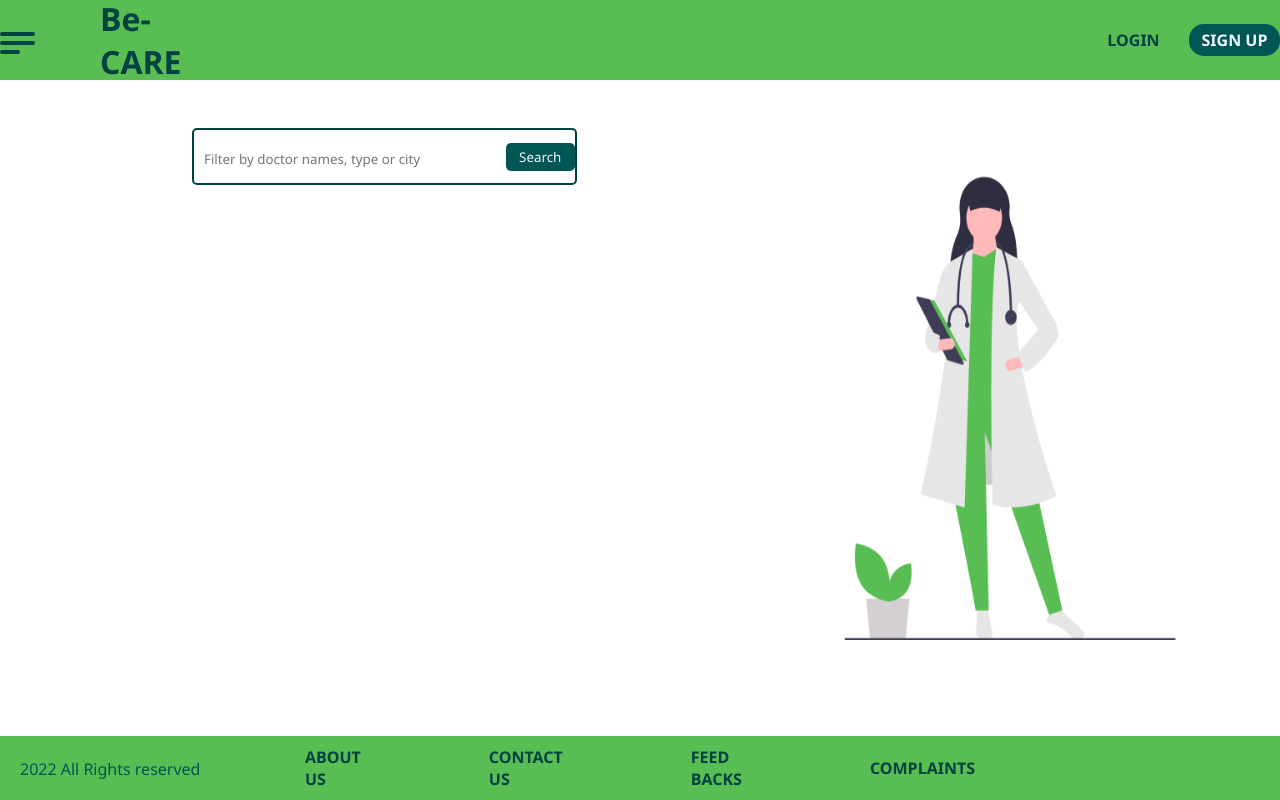
After one commit to Janod-Umayanga/bE-CARE, a PHP site: page /channel-a-doctor.php in a window 1280 px wide. The commit adds this page. Run offline with PHP 8.4, Linux system fonts and the light colour scheme; data that the repository does not hold is empty.

Commit message:
Reading and Searching Doctors functionality

```diff
--- /dev/null
+++ b/channel-a-doctor.php
@@ -0,0 +1,140 @@
+<?php
+session_start();
+$mysqli = require __DIR__."/database.php";
+
+if (isset($_SESSION["user_id"])) {
+
+    $sql = "SELECT * FROM patient WHERE patient_id = {$_SESSION["user_id"]}";
+
+    $result = $mysqli->query($sql);
+
+    $user = $result->fetch_assoc();
+
+}
+?>
+
+<!DOCTYPE html>
+<html lang="en">
+<head>
+    <meta charset="UTF-8">
+    <meta http-equiv="X-UA-Compatible" content="IE=edge">
+    <meta name="viewport" content="width=device-width, initial-scale=1.0">
+    <link rel="stylesheet" href="style.css">
+    <title>Document</title>
+</head>
+<body>
+<?php if (isset($user)): ?>
+        <header>
+            <div class="left">
+                <div>
+                    <span></span>
+                    <span></span>
+                    <span></span>
+                </div>
+                <h1>Be-CARE</h1>
+            </div>
+
+            <div class="right">
+                <a href="patient_details.php"><?= htmlspecialchars($user["first_name"]) ?></a>
+                <a href="logout.php">Log Out</a>
+            </div>
+        </header>
+
+    <?php else: ?>
+        <header>
+            <div class="left">
+                <div>
+                    <span></span>
+                    <span></span>
+                    <span></span>
+                </div>
+                <h1>Be-CARE</h1>
+            </div>
+
+            <div class="right">
+                <a href="login.php">LOGIN</a>
+                <a href="signup.html">SIGN UP</a>
+            </div>
+        </header>
+
+    <?php endif; ?>
+
+    <section class="doctor-cards">
+        <div class="left">
+            <form action="" method="GET">
+                <input type="text" name="search" placeholder="Filter by doctor names, type or city">
+                <button type="submit">Search</button>
+            </form>
+
+            <?php
+            if (isset($_GET['search'])) {
+                $filter = $_GET['search'];
+                $sql="SELECT * FROM doctor WHERE CONCAT(first_name,last_name,city,type) LIKE '%$filter%'";
+                $result = mysqli_query($mysqli, $sql);
+
+                if ($result->num_rows > 0){
+                    while($row = $result->fetch_assoc()){ ?>
+                        <div class="card">
+                            <div class="card-left">
+                                <p>Dr. <?php echo $row['first_name'] ?> <?php echo $row['last_name'] ?> <br><?php echo $row['type'] ?></p>
+                            </div>
+                            <div class="card-right">
+                                <div>
+                                    <h3><?php echo $row['specialization'] ?></h3>
+                                    <p>City : <?php echo $row['city'] ?></p>
+                                </div>
+                                <a href="">Channel</a>
+                            </div>
+                        </div>
+                    <?php }
+                }
+            }else{
+                $sql="SELECT * FROM doctor";
+                $result = mysqli_query($mysqli, $sql);
+
+                if ($result->num_rows > 0){
+                    while($row = $result->fetch_assoc()){ ?>
+                        <div class="card">
+                            <div class="card-left">
+                                <p>Dr. <?php echo $row['first_name'] ?> <?php echo $row['last_name'] ?> <br><?php echo $row['type'] ?></p>
+                            </div>
+                            <div class="card-right">
+                                <div>
+                                    <h3><?php echo $row['specialization'] ?></h3>
+                                    <p>City : <?php echo $row['city'] ?></p>
+                                </div>
+                                <a href="">Channel</a>
+                            </div>
+                        </div>
+                    <?php }
+                }
+            }
+            ?>
+
+
+        </div>
+
+        <div class="right">
+            <img src="doctor-cards.png" alt="">
+        </div>
+    </section>
+
+    <footer>
+        <p>2022 All Rights reserved</p>
+        <ul>
+            <li>
+                <a href="#">ABOUT US</a>
+            </li>
+            <li>
+                <a href="#">CONTACT US</a>
+            </li>
+            <li>
+                <a href="#">FEED BACKS</a>
+            </li>
+            <li>
+                <a href="#">COMPLAINTS</a>
+            </li>
+        </ul>
+    </footer>
+</body>
+</html>
--- a/index.php
+++ b/index.php
@@ -66,7 +66,7 @@ if (isset($_SESSION["user_id"])) {
     <section class="patient-approaches">
             <ul>
                 <li>
-                <a href="#">Channel a Doctor</a>
+                <a href="channel-a-doctor.php">Channel a Doctor</a>
                 </li>
                 <li>
                 <a href="#">Channel a Counsellor</a>
--- a/style.css
+++ b/style.css
@@ -254,3 +254,135 @@ footer p{
 .patient-approaches ul li a:hover{
     background: #58BD53;
 }
+
+/* doctor cards */
+
+.doctor-cards{
+    width: 100%;
+    height: 100vh;
+    display: flex;
+    justify-content: center;
+}
+.doctor-cards .left{
+    width: 50%;
+    height: 60vh;
+    display: inline-block;
+    margin-top: 10%;
+    margin-left: 15%;
+    overflow-y: auto;
+}
+
+.doctor-cards .right{
+    width: 50%;
+    height: 100vh;
+    display: flex;
+    align-items: center;
+    justify-content: center;
+    overflow-x: hidden;
+}
+.doctor-cards .right img{
+    width: 100%;
+    height: 60vh;
+    transform: translateX(20%);
+}
+
+.doctor-cards .left form{
+    width: 70%;
+    display: flex;
+    align-items: center;
+    justify-content: center;
+    gap: 10px;
+    border: 2px solid #004141;
+    border-radius: 5px;
+}
+.doctor-cards .left form input{
+    padding: 10px;
+    width: 75%;
+    border: none;
+    margin-bottom: 5px;
+}
+
+.doctor-cards .left form button{
+    width: 70px;
+    padding: 5px;
+    border: none;
+    border-radius: 5px;
+    color: aliceblue;
+    background: #005555;
+    cursor: pointer;
+    font-weight:500;
+}
+
+.doctor-cards .left form input:focus, textarea:focus, select:focus{
+    outline: none;
+}
+
+.doctor-cards .left .card{
+    width: 65%;
+    height: 12vh;
+    display: flex;
+    flex-wrap: wrap;
+    border-radius: 10px;
+    background: #005555;
+    margin-top: 30px;
+    padding: 20px;
+}
+
+.doctor-cards .left .card .card-left{
+    width: 30%;
+    height: 100%;
+    display: flex;
+    align-items: center;
+    justify-content: center;
+    border-right: 1px solid white;
+    padding: 0px 10px;
+}
+
+.doctor-cards .left .card .card-left p{
+    color: white;
+    font-weight: 600;
+}
+.doctor-cards .left .card .card-right{
+    width: 62%;
+    height: 100%;
+    display: flex;
+    justify-content: space-between;
+    padding: 10px;
+}
+.doctor-cards .left .card .card-right div h3{
+    color: aliceblue;
+    font-weight: 500;
+}
+.doctor-cards .left .card .card-right div p{
+    color: aliceblue;
+    font-weight: 400;
+}
+
+
+.doctor-cards .left .card .card-right button{
+    width: 100px;
+    height: 29%;
+    padding: 5px;
+    margin-top: 10%;
+    border: none;
+    border-radius: 15px;
+    color: aliceblue;
+    background: #58BD53;
+    cursor: pointer;
+    font-weight: 700;
+}
+
+.doctor-cards .left .card .card-right a{
+    width: 100px;
+    display: flex;
+    align-items: center;
+    justify-content: center;
+    height: 29%;
+    margin-top: 10%;
+    border-radius: 20px;
+    color: aliceblue;
+    background: #58BD53;
+    text-decoration: none;
+    cursor: pointer;
+    font-weight: 700;
+}
```
Also changed, not shown: doctor-cards.png (added).
